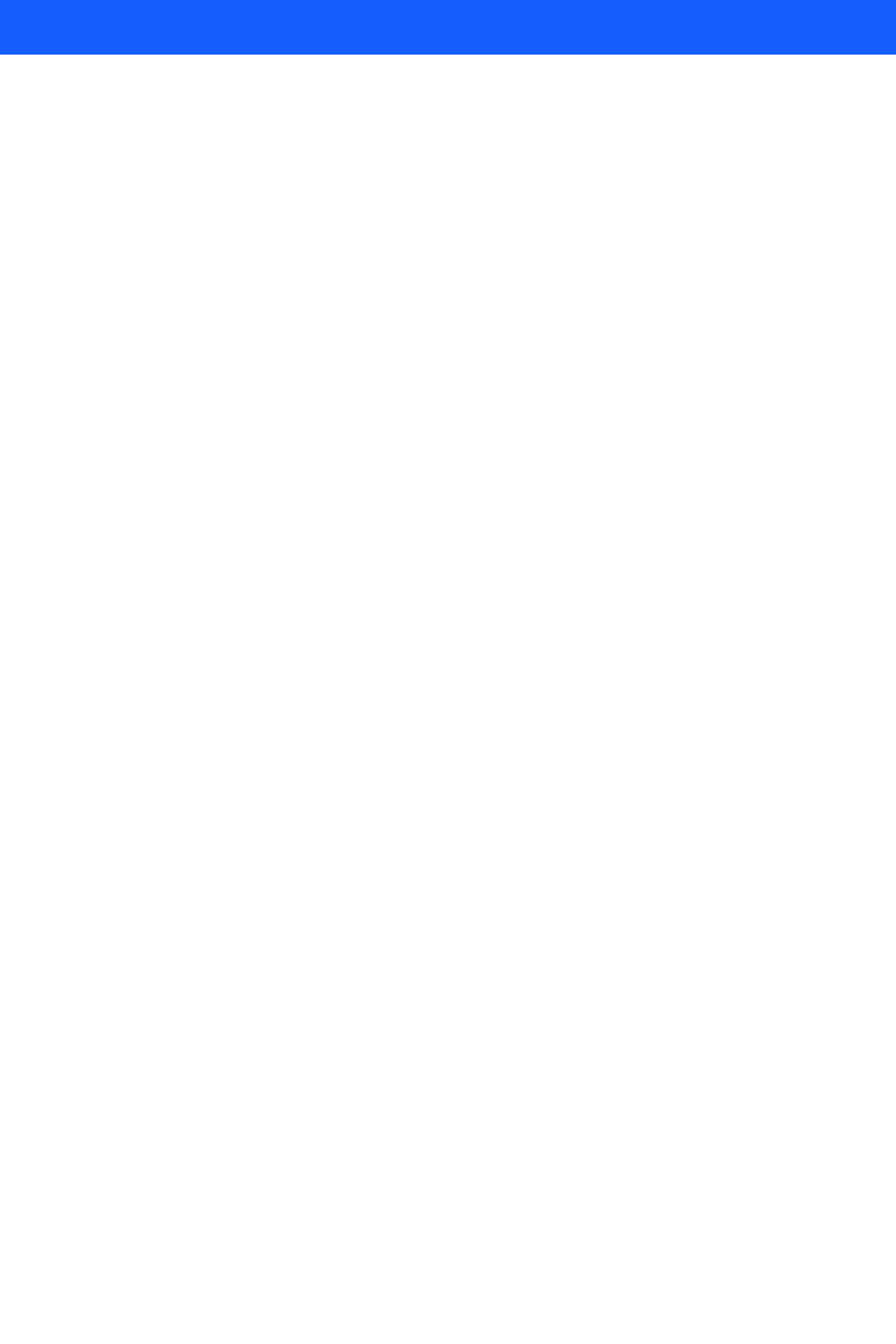
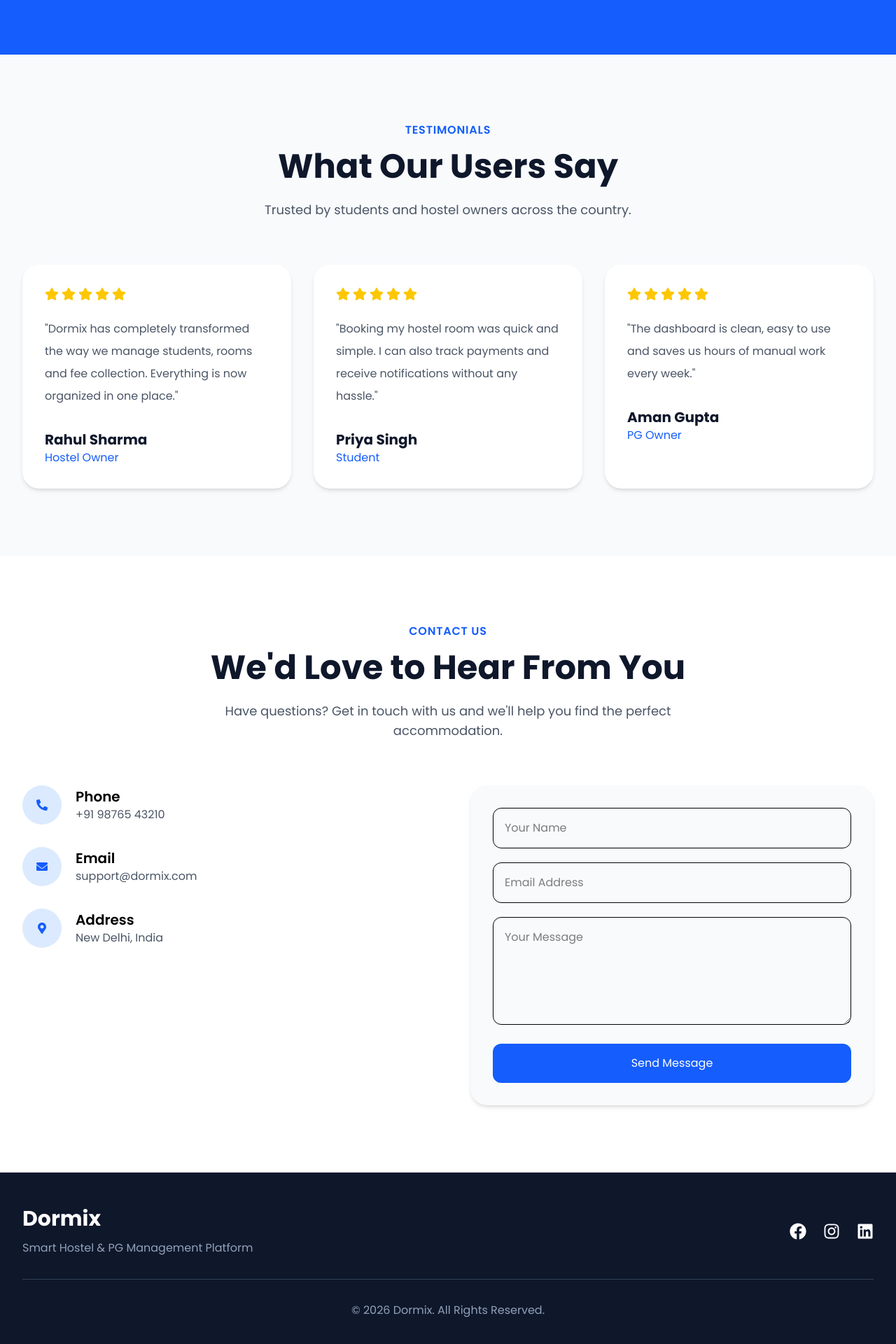
Before and after one commit to Manvi-Sinha/dormix, a React (Vite) app: page / in a window 1280 px wide. Shown: the part 5263-7183 px from the top of the page at 70% size. Before the commit the page ends 5341 px from the top, so only its background shows below. Built offline with nearby package versions, Linux system fonts and the light colour scheme.

Commit message:
Complete Dormix landing page

```diff
--- /dev/null
+++ b/src/components/Contact.jsx
@@ -0,0 +1,105 @@
+import {
+  FaPhoneAlt,
+  FaEnvelope,
+  FaMapMarkerAlt,
+} from "react-icons/fa";
+
+function Contact() {
+  return (
+    <section className="bg-white py-24">
+      <div className="max-w-[1400px] mx-auto px-8">
+
+        <div className="text-center">
+
+          <span className="text-blue-600 font-semibold uppercase tracking-wider">
+            Contact Us
+          </span>
+
+          <h2 className="mt-4 text-5xl font-bold text-slate-900">
+            We'd Love to Hear From You
+          </h2>
+
+          <p className="mt-6 text-lg text-gray-600 max-w-2xl mx-auto">
+            Have questions? Get in touch with us and we'll help you find the
+            perfect accommodation.
+          </p>
+
+        </div>
+
+        <div className="grid lg:grid-cols-2 gap-16 mt-16">
+
+          {/* Contact Info */}
+
+          <div className="space-y-8">
+
+            <div className="flex items-center gap-5">
+              <div className="w-14 h-14 rounded-full bg-blue-100 flex items-center justify-center text-blue-600">
+                <FaPhoneAlt />
+              </div>
+
+              <div>
+                <h3 className="font-semibold text-xl">Phone</h3>
+                <p className="text-gray-600">+91 98765 43210</p>
+              </div>
+            </div>
+
+            <div className="flex items-center gap-5">
+              <div className="w-14 h-14 rounded-full bg-blue-100 flex items-center justify-center text-blue-600">
+                <FaEnvelope />
+              </div>
+
+              <div>
+                <h3 className="font-semibold text-xl">Email</h3>
+                <p className="text-gray-600">support@dormix.com</p>
+              </div>
+            </div>
+
+            <div className="flex items-center gap-5">
+              <div className="w-14 h-14 rounded-full bg-blue-100 flex items-center justify-center text-blue-600">
+                <FaMapMarkerAlt />
+              </div>
+
+              <div>
+                <h3 className="font-semibold text-xl">Address</h3>
+                <p className="text-gray-600">New Delhi, India</p>
+              </div>
+            </div>
+
+          </div>
+
+          {/* Contact Form */}
+
+          <form className="bg-slate-50 rounded-3xl p-8 shadow-md">
+
+            <input
+              type="text"
+              placeholder="Your Name"
+              className="w-full p-4 rounded-xl border mb-5 outline-none focus:border-blue-600"
+            />
+
+            <input
+              type="email"
+              placeholder="Email Address"
+              className="w-full p-4 rounded-xl border mb-5 outline-none focus:border-blue-600"
+            />
+
+            <textarea
+              rows="5"
+              placeholder="Your Message"
+              className="w-full p-4 rounded-xl border mb-5 outline-none focus:border-blue-600"
+            ></textarea>
+
+            <button className="w-full bg-blue-600 text-white py-4 rounded-xl hover:bg-blue-700 transition">
+              Send Message
+            </button>
+
+          </form>
+
+        </div>
+
+      </div>
+    </section>
+  );
+}
+
+export default Contact;
--- a/src/components/Footer.jsx
+++ b/src/components/Footer.jsx
@@ -1,20 +1,38 @@
+import { FaFacebook, FaInstagram, FaLinkedin } from "react-icons/fa";
+
 function Footer() {
   return (
-    <footer className="bg-slate-950 text-gray-400 py-10 border-t border-slate-800">
-      <div className="max-w-7xl mx-auto px-8 flex flex-col md:flex-row justify-between items-center">
+    <footer className="bg-slate-900 text-white py-12">
+      <div className="max-w-[1400px] mx-auto px-8">
 
-        <div>
-          <h2 className="text-2xl font-bold text-white">
-            Dormix
-          </h2>
+        <div className="flex flex-col md:flex-row justify-between items-center">
 
-          <p className="mt-2">
-            Smart Hostel/PG Management Platform
-          </p>
+          <div>
+            <h2 className="text-3xl font-bold">
+              Dormix
+            </h2>
+
+            <p className="text-slate-400 mt-3">
+              Smart Hostel & PG Management Platform
+            </p>
+          </div>
+
+          <div className="flex gap-6 text-2xl mt-8 md:mt-0">
+
+            <FaFacebook className="hover:text-blue-500 cursor-pointer transition" />
+
+            <FaInstagram className="hover:text-pink-500 cursor-pointer transition" />
+
+            <FaLinkedin className="hover:text-blue-400 cursor-pointer transition" />
+
+          </div>
+
         </div>
 
-        <p className="mt-6 md:mt-0">
-          © 2026 Dormix. All rights reserved.
+        <hr className="border-slate-700 my-8" />
+
+        <p className="text-center text-slate-400">
+          © 2026 Dormix. All Rights Reserved.
         </p>
 
       </div>
--- a/src/components/Testimonials.jsx
+++ b/src/components/Testimonials.jsx
@@ -1,37 +1,45 @@
+import { FaStar } from "react-icons/fa";
+
 function Testimonials() {
   const testimonials = [
     {
-      name: "Priya Sharma",
-      role: "Hostel Administrator",
+      name: "Rahul Sharma",
+      role: "Hostel Owner",
       review:
-        "Dormix has simplified room allocation and fee management. It's incredibly easy to use.",
+        "Dormix has completely transformed the way we manage students, rooms and fee collection. Everything is now organized in one place.",
     },
     {
-      name: "Rahul Verma",
+      name: "Priya Singh",
+      role: "Student",
+      review:
+        "Booking my hostel room was quick and simple. I can also track payments and receive notifications without any hassle.",
+    },
+    {
+      name: "Aman Gupta",
       role: "PG Owner",
       review:
-        "Managing complaints and student records has never been easier. Highly recommended.",
-    },
-    {
-      name: "Ananya Singh",
-      role: "Hostel Manager",
-      review:
-        "The dashboard gives us everything we need in one place. It has saved us hours every week.",
+        "The dashboard is clean, easy to use and saves us hours of manual work every week.",
     },
   ];
 
   return (
-    <section className="bg-slate-900 text-white py-24">
-      <div className="max-w-7xl mx-auto px-8">
+    <section className="bg-slate-50 py-24">
+      <div className="max-w-[1400px] mx-auto px-8">
 
         <div className="text-center">
-          <h2 className="text-4xl font-bold">
+
+          <span className="text-blue-600 font-semibold uppercase tracking-wider">
+            Testimonials
+          </span>
+
+          <h2 className="mt-4 text-5xl font-bold text-slate-900">
             What Our Users Say
           </h2>
 
-          <p className="text-gray-400 mt-4">
-            Trusted by hostel and PG owners.
+          <p className="mt-6 text-lg text-gray-600 max-w-2xl mx-auto">
+            Trusted by students and hostel owners across the country.
           </p>
+
         </div>
 
         <div className="grid lg:grid-cols-3 gap-8 mt-16">
@@ -39,21 +47,31 @@ function Testimonials() {
           {testimonials.map((item) => (
             <div
               key={item.name}
-              className="bg-slate-950 border border-slate-800 rounded-2xl p-8"
+              className="bg-white rounded-3xl p-8 shadow-md hover:shadow-xl transition-all duration-300"
             >
-              <p className="text-gray-300 italic">
+
+              <div className="flex gap-1 text-yellow-400 text-xl">
+                <FaStar />
+                <FaStar />
+                <FaStar />
+                <FaStar />
+                <FaStar />
+              </div>
+
+              <p className="mt-6 text-gray-600 leading-8">
                 "{item.review}"
               </p>
 
-              <div className="mt-6">
-                <h3 className="font-semibold text-lg">
+              <div className="mt-8">
+                <h3 className="text-xl font-bold text-slate-900">
                   {item.name}
                 </h3>
 
-                <p className="text-blue-400 text-sm">
+                <p className="text-blue-600">
                   {item.role}
                 </p>
               </div>
+
             </div>
           ))}
 
--- a/src/components/WhyChoose.jsx
+++ /dev/null
@@ -1,72 +0,0 @@
-import {
-  FaShieldAlt,
-  FaClock,
-  FaMobileAlt,
-  FaChartLine,
-} from "react-icons/fa";
-
-function WhyChoose() {
-  const features = [
-    {
-      icon: <FaShieldAlt className="text-blue-500 text-2xl" />,
-      title: "Secure Student Records",
-      desc: "Store student information securely with easy access.",
-    },
-    {
-      icon: <FaClock className="text-blue-500 text-2xl" />,
-      title: "Save Time",
-      desc: "Automate repetitive hostel management tasks.",
-    },
-    {
-      icon: <FaMobileAlt className="text-blue-500 text-2xl" />,
-      title: "Responsive Design",
-      desc: "Access Dormix from desktop, tablet or mobile.",
-    },
-    {
-      icon: <FaChartLine className="text-blue-500 text-2xl" />,
-      title: "Real-Time Insights",
-      desc: "Monitor occupancy, complaints and bookings instantly.",
-    },
-  ];
-
-  return (
-    <section className="bg-slate-900 text-white py-24">
-      <div className="max-w-7xl mx-auto px-8">
-
-        <div className="text-center">
-          <h2 className="text-4xl font-bold">
-            Why Choose Dormix?
-          </h2>
-
-          <p className="text-gray-400 mt-4">
-            Built to simplify every aspect of Hostel & PG management.
-          </p>
-        </div>
-
-        <div className="grid md:grid-cols-2 gap-8 mt-16">
-
-          {features.map((item) => (
-            <div
-              key={item.title}
-              className="bg-slate-950 p-8 rounded-2xl border border-slate-800 hover:border-blue-500 transition"
-            >
-              {item.icon}
-
-              <h3 className="text-2xl font-semibold mt-5">
-                {item.title}
-              </h3>
-
-              <p className="text-gray-400 mt-3">
-                {item.desc}
-              </p>
-            </div>
-          ))}
-
-        </div>
-
-      </div>
-    </section>
-  );
-}
-
-export default WhyChoose;
--- a/src/pages/Home.jsx
+++ b/src/pages/Home.jsx
@@ -6,6 +6,9 @@ import Rooms from "../components/Rooms";
 import Features from "../components/Features";
 import DashboardPreview from "../components/DashboardPreview";
 import CTA from "../components/CTA";
+import Testimonials from "../components/Testimonials";
+import Contact from "../components/Contact";
+import Footer from "../components/Footer";
 
 function Home() {
   return (
@@ -18,6 +21,9 @@ function Home() {
       <Features />
       <DashboardPreview />
       <CTA />
+      <Testimonials />
+      <Contact />
+      <Footer />
     </>
   );
 }
```
